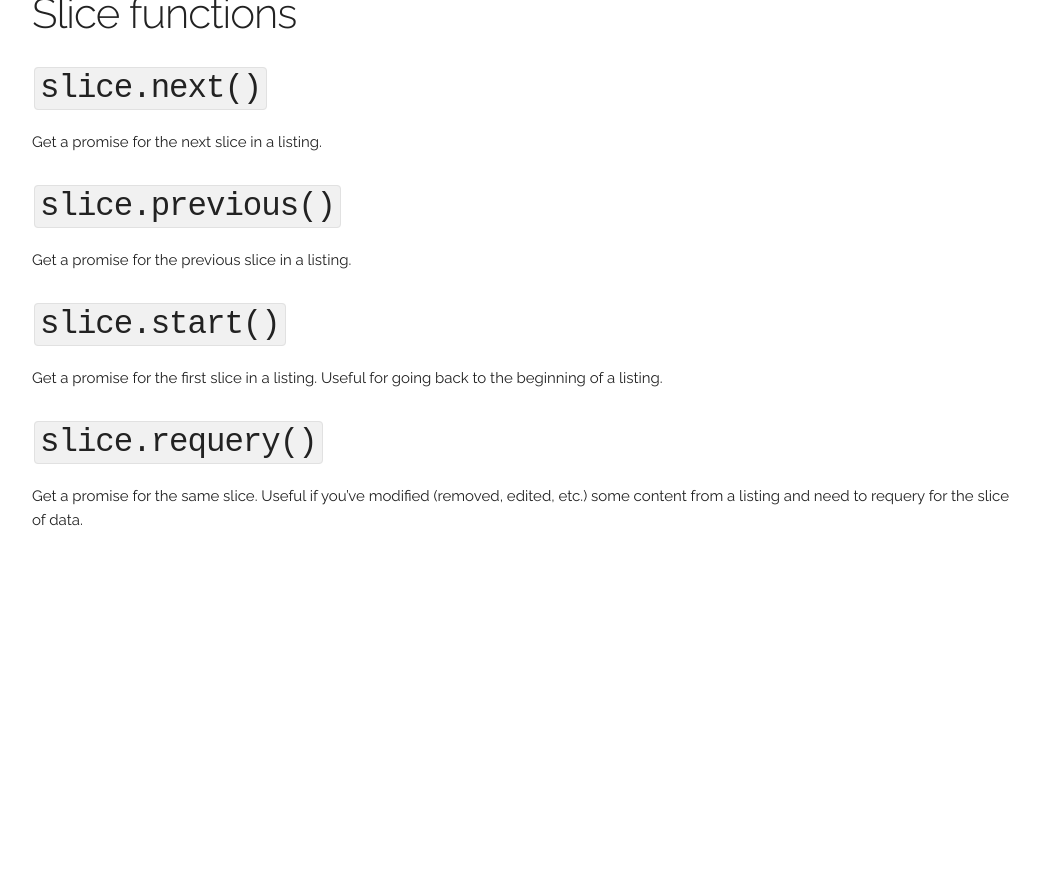
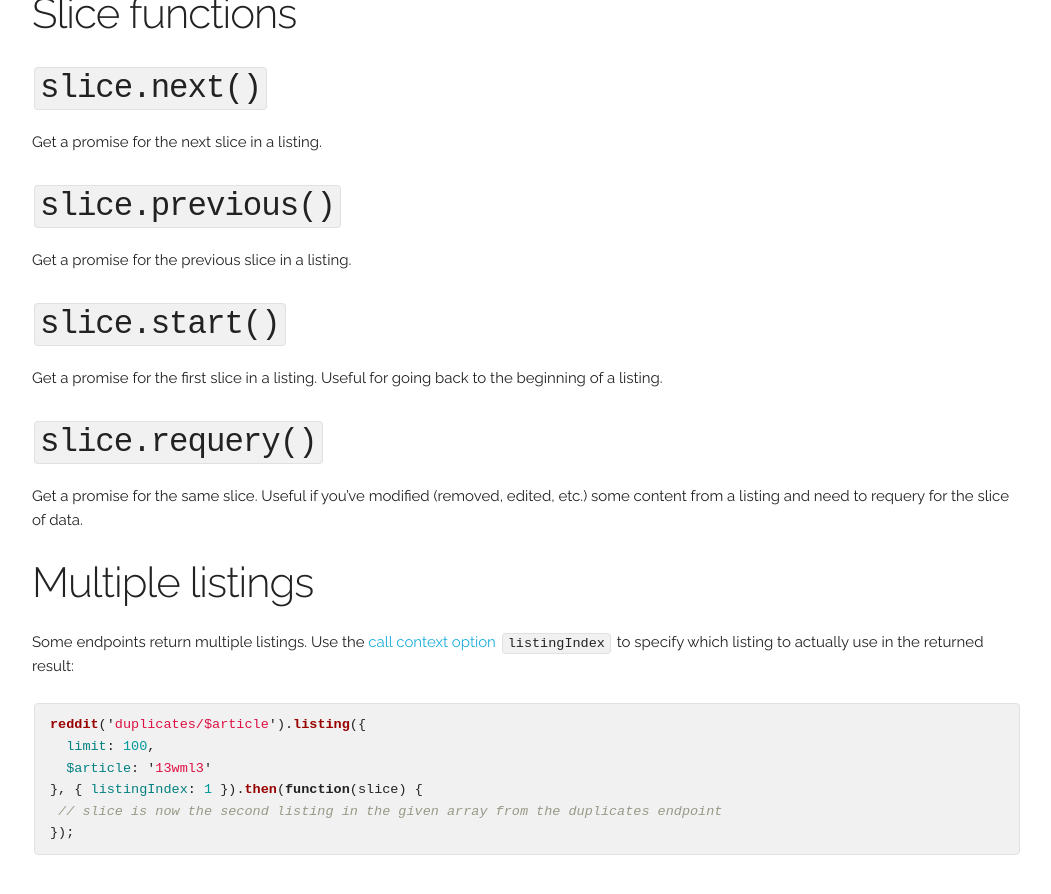
Before and after one commit to terryma/snoocore, a Jekyll site: the page built from listings.md, in a window 1280 px wide and 900 px high, scrolled down 2110 px. Shown: the top 894 px of the window, without its empty margins (208-1259 px from the left). Built offline with Jekyll 4.4.1, drawn with Linux system fonts in a browser that asks for light colours; Markdown is read by kramdown in place of the engine named in the settings; before the commit the page ends 2687 px from its top, so only the background shows below that.

Commit message:
docs for listingIndex; issue #95

````diff
--- a/listings.md
+++ b/listings.md
@@ -98,3 +98,18 @@ Get a promise for the first slice in a listing. Useful for going back to the beg
 ### `slice.requery()`
 
 Get a promise for the same slice. Useful if you've modified (removed, edited, etc.) some content from a listing and need to requery for the slice of data.
+
+
+## Multiple listings
+
+Some endpoints return multiple listings. Use the [call context option](callContextOptions.html#listingIndex) `listingIndex` to specify which listing to actually use in the returned result:
+
+
+```javascript
+reddit('duplicates/$article').listing({
+  limit: 100,
+  $article: '13wml3'
+}, { listingIndex: 1 }).then(function(slice) {
+ // slice is now the second listing in the given array from the duplicates endpoint
+});
+```
````
Also changed, not shown: callContextOptions.md (+6 -0 lines).
